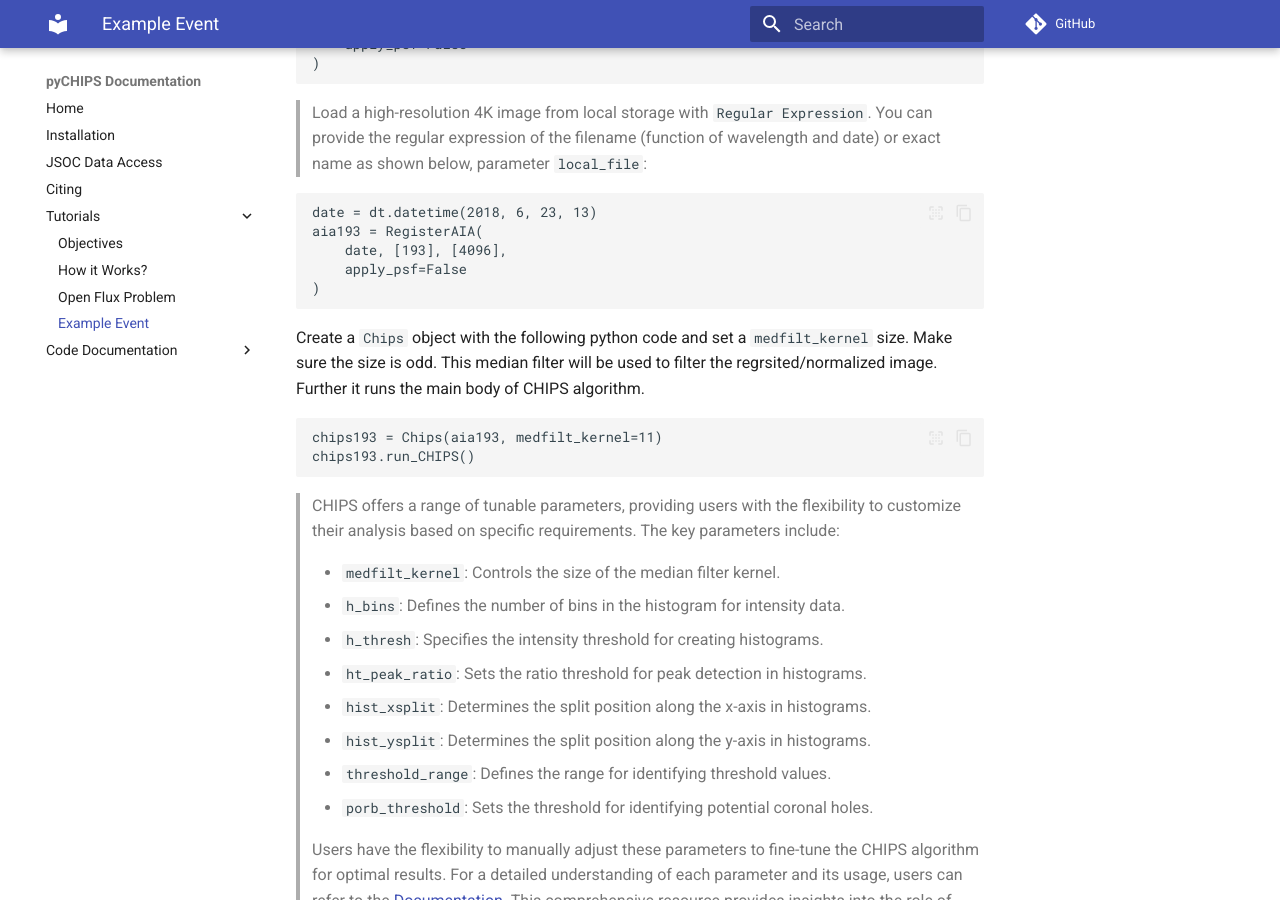
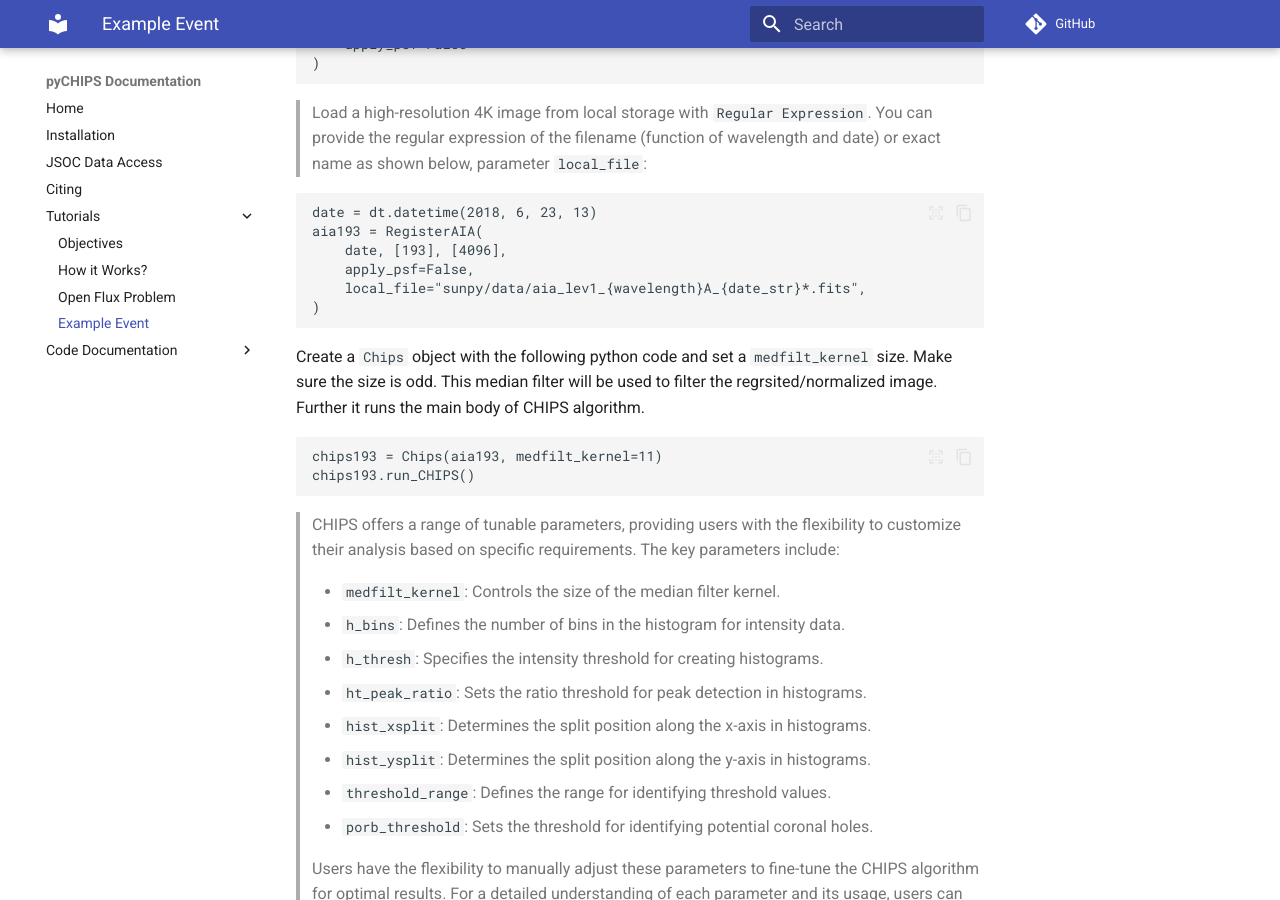
Before and after one commit to shibaji7/pyCHIPS, an MkDocs documentation site: the page built from docs/tutorial/example.md, in a window 1280 px wide and 900 px high, scrolled down 961 px. Built offline with MkDocs 1.6.1 and Material for MkDocs 9.7.7, drawn with Linux system fonts in a browser that asks for light colours; comment, search, counter and statistics services are not loaded.

Commit message:
Updated file format input

````diff
--- a/docs/tutorial/example.md
+++ b/docs/tutorial/example.md
@@ -41,7 +41,8 @@ aia193 = RegisterAIA(
 date = dt.datetime(2018, 6, 23, 13)
 aia193 = RegisterAIA(
     date, [193], [4096],
-    apply_psf=False
+    apply_psf=False,
+    local_file="sunpy/data/aia_lev1_{wavelength}A_{date_str}*.fits",
 )
 ```
 
````
